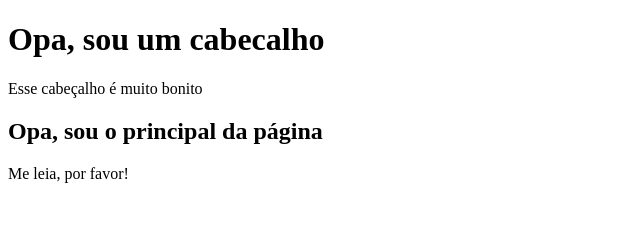
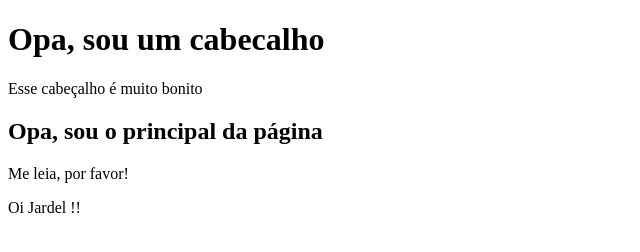
Before and after one commit to Jardel-Kenzie/demo-30-06-giflow, a plain HTML site: page index.html in a window 1280 px wide. Shown: the whole page, without its empty margins (0-640 px from the left). Drawn offline with Linux system fonts and the light colour scheme.

Commit message:
feat: criando aside

```diff
--- a/index.html
+++ b/index.html
@@ -17,5 +17,8 @@
 
         <p>Me leia, por favor!</p>
     </main>
+    <aside>
+        <p>Oi Jardel !! </p>
+    </aside>
 </body>
 </html>
```
